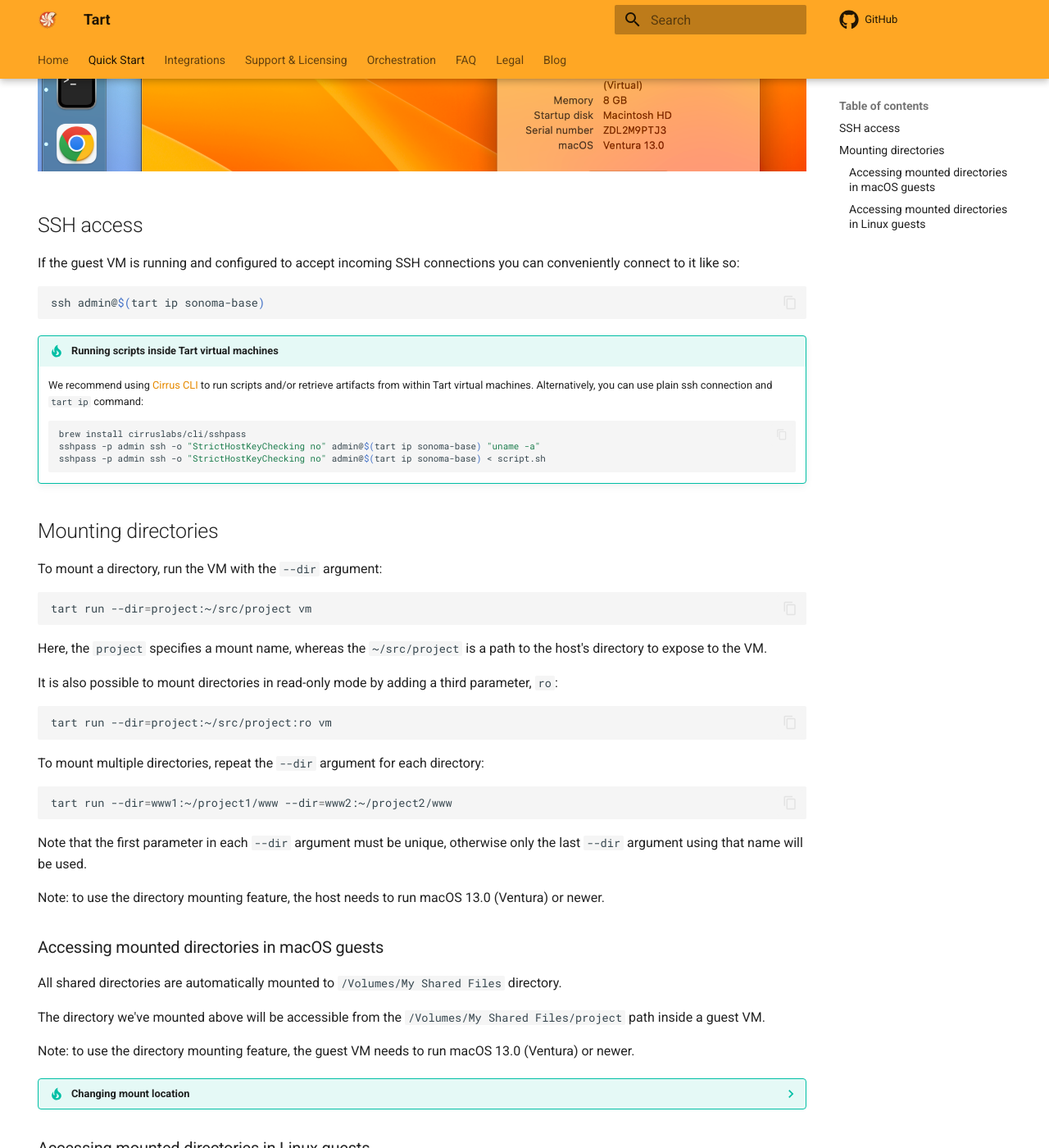
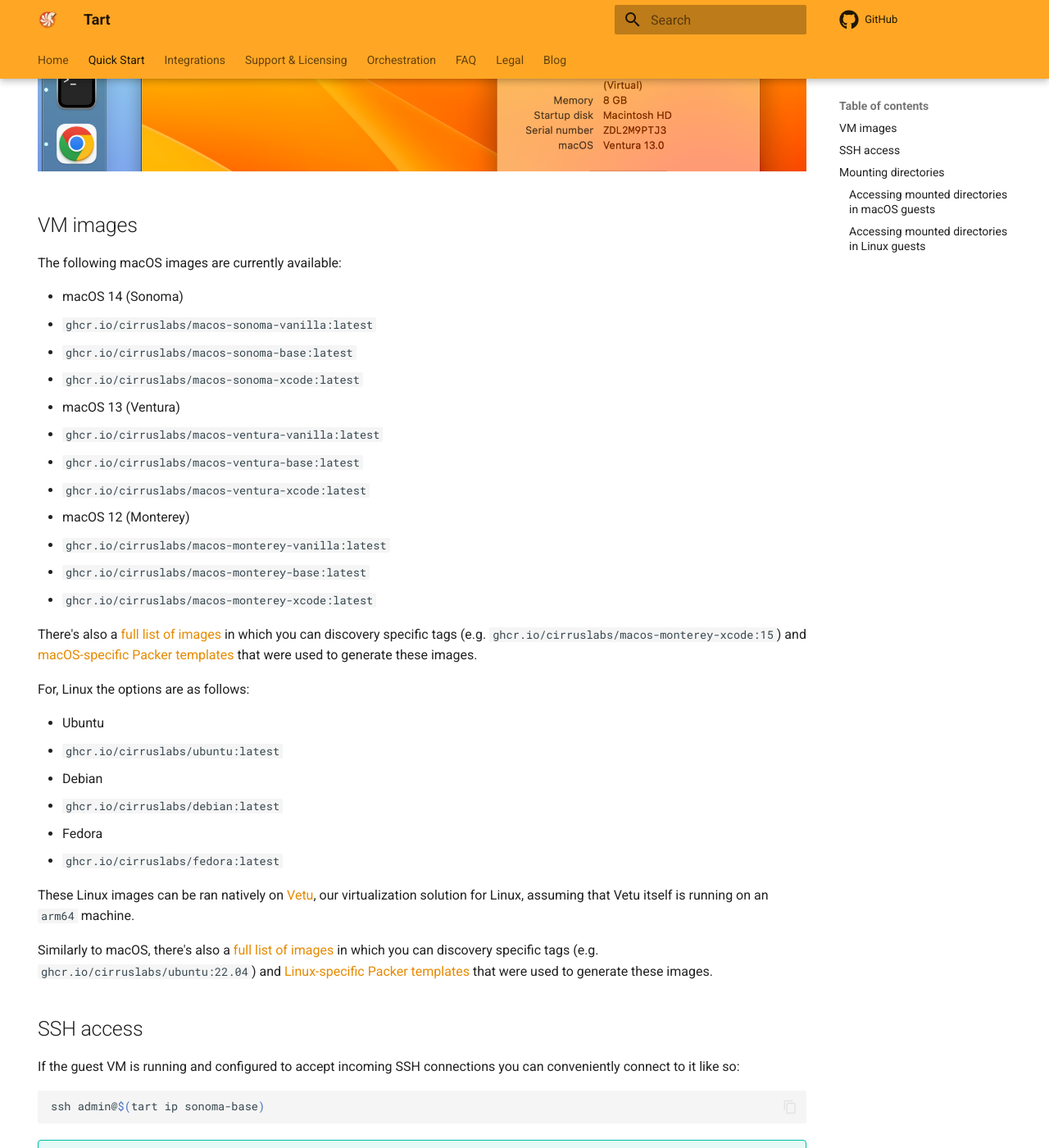
Before and after one commit to cirruslabs/tart, an MkDocs documentation site: the page built from docs/quick-start.md, in a window 1280 px wide and 1400 px high, scrolled down 700 px. Shown: the whole window at 82% size. Built offline with MkDocs 1.6.1 and Material for MkDocs 9.7.7, drawn with Linux system fonts in a browser that asks for light colours; plug-ins that fetch from the network failed and are left out; comment, search, counter and statistics services are not loaded.

Commit message:
Document available VM images on the website

```diff
--- a/docs/quick-start.md
+++ b/docs/quick-start.md
@@ -27,6 +27,38 @@
 <p align="center">
   <img src="https://github.com/cirruslabs/tart/raw/main/Resources/TartScreenshot.png"/>
 </p>
+
+## VM images
+
+The following macOS images are currently available:
+
+* macOS 14 (Sonoma)
+  * `ghcr.io/cirruslabs/macos-sonoma-vanilla:latest`
+  * `ghcr.io/cirruslabs/macos-sonoma-base:latest`
+  * `ghcr.io/cirruslabs/macos-sonoma-xcode:latest`
+* macOS 13 (Ventura)
+  * `ghcr.io/cirruslabs/macos-ventura-vanilla:latest`
+  * `ghcr.io/cirruslabs/macos-ventura-base:latest`
+  * `ghcr.io/cirruslabs/macos-ventura-xcode:latest`
+* macOS 12 (Monterey)
+  * `ghcr.io/cirruslabs/macos-monterey-vanilla:latest`
+  * `ghcr.io/cirruslabs/macos-monterey-base:latest`
+  * `ghcr.io/cirruslabs/macos-monterey-xcode:latest`
+
+There's also a [full list of images](https://github.com/orgs/cirruslabs/packages?tab=packages&q=macos-) in which you can discovery specific tags (e.g. `ghcr.io/cirruslabs/macos-monterey-xcode:15`) and [macOS-specific Packer templates](https://github.com/cirruslabs/macos-image-templates) that were used to generate these images.
+
+For, Linux the options are as follows:
+
+* Ubuntu
+  * `ghcr.io/cirruslabs/ubuntu:latest`
+* Debian
+  * `ghcr.io/cirruslabs/debian:latest`
+* Fedora
+  * `ghcr.io/cirruslabs/fedora:latest`
+
+These Linux images can be ran natively on [Vetu](https://github.com/cirruslabs/vetu), our virtualization solution for Linux, assuming that Vetu itself is running on an `arm64` machine.
+
+Similarly to macOS, there's also a [full list of images](https://github.com/orgs/cirruslabs/packages?repo_name=linux-image-templates) in which you can discovery specific tags (e.g. `ghcr.io/cirruslabs/ubuntu:22.04`) and [Linux-specific Packer templates](https://github.com/cirruslabs/linux-image-templates) that were used to generate these images.
 
 ## SSH access
 
```
